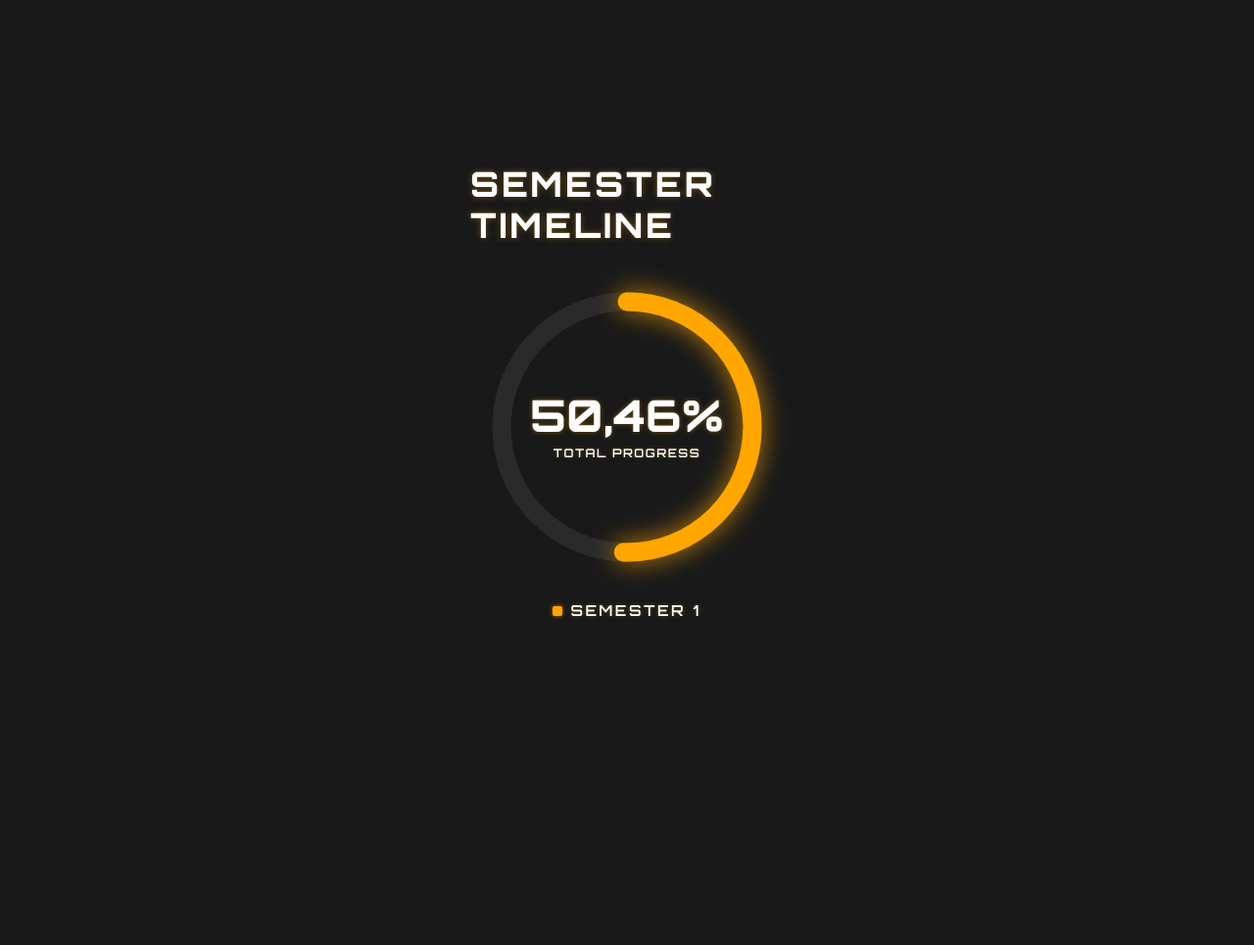
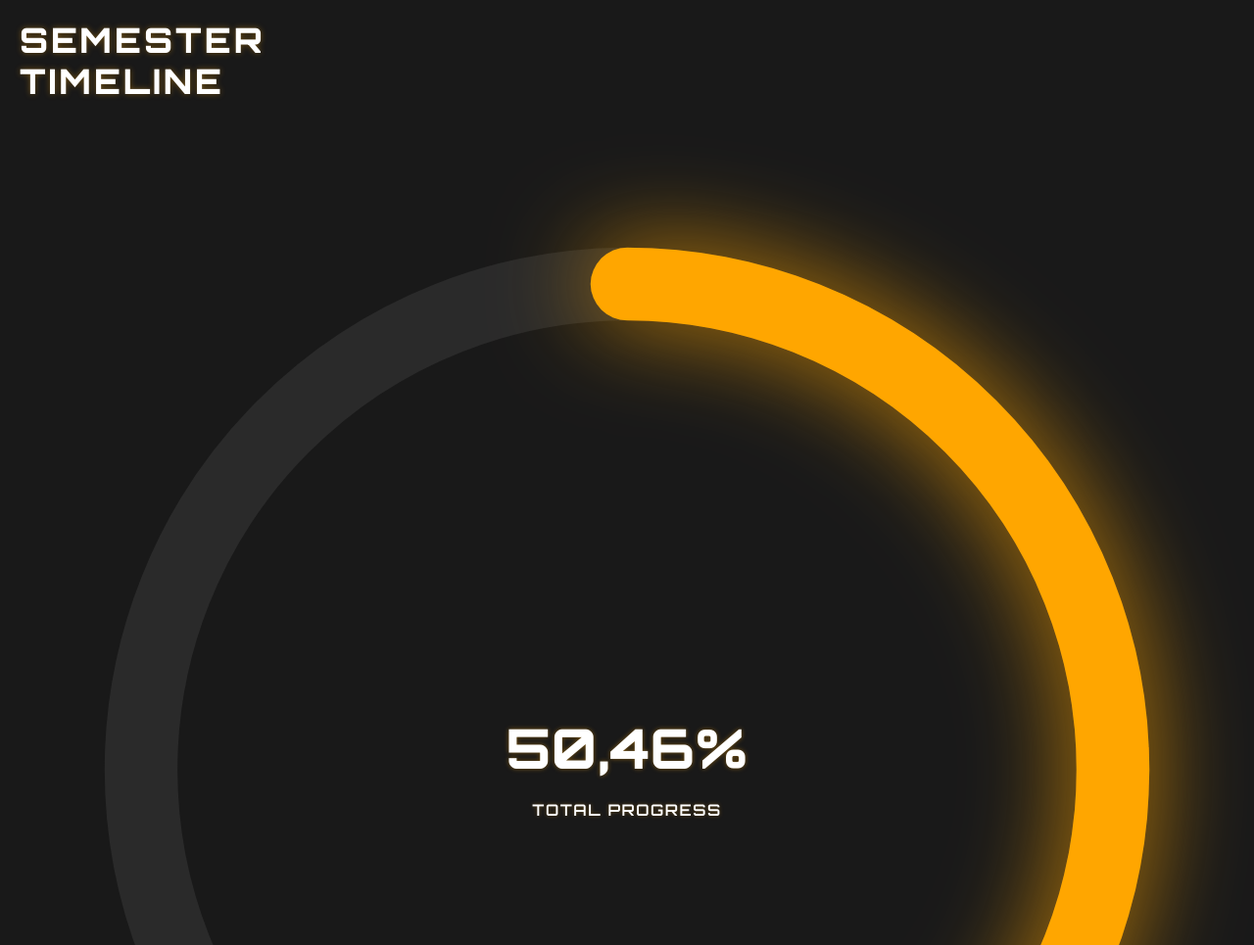
Before and after one commit to AbuZubair99/SEMESTER-TIMELINE-V1, a plain HTML site: page index.html in a window 1280 px wide. Shown: the top 965 px of the page at 98% size. Before the commit the page ends 800 px from the top, so only its background shows below. Drawn offline with Linux system fonts and the light colour scheme.

Commit message:
perubahan pada responsif

```diff
--- a/index.html
+++ b/index.html
@@ -29,41 +29,42 @@
       overflow: hidden;
     }
 
+    /* Container utama mengikuti 100% lebar ruang tempatnya diletakkan */
     .container {
       display: flex;
       flex-direction: column;
       align-items: flex-start;
       justify-content: center;
-      width: min(90%, 320px);
-      padding: 30px 0;
+      width: 100%;
+      height: 100%;
+      padding: 20px;
+      container-type: inline-size; /* Memicu container query untuk skala responsif */
     }
 
-    /* Judul dengan glow tipis */
+    /* Judul rata kiri mengikuti skala container */
     .title {
       font-family: 'Orbitron', sans-serif;
-      font-size: clamp(1.4rem, 3.5vw, 2.2rem);
+      font-size: clamp(1rem, 8cqi, 2.2rem);
       font-weight: 800;
       letter-spacing: 3px;
       line-height: 1.2;
-      margin-bottom: 25px;
+      margin-bottom: 5cqi;
       color: #ffffff;
-      text-shadow: 0 0 6px rgba(255, 166, 0, 0.35); /* Glow diperkecil */
+      text-shadow: 0 0 6px rgba(255, 166, 0, 0.35);
       align-self: flex-start;
-      padding-left: 0;
-      margin-left: 0;
     }
 
     .circle-item {
       display: flex;
       flex-direction: column;
       align-items: center;
-      width: 100%;
+      width: 100%; /* Membuat komponen lingkaran menggunakan penuh lebar ruang */
     }
 
     .circle-wrapper {
       position: relative;
-      width: 100%;
-      aspect-ratio: 1 / 1;
+      width: 100%; /* Fleksibel membesar/mengecil mengikuti ruang */
+      aspect-ratio: 1 / 1; /* Menjaga rasio lingkaran tetap simetris */
       display: flex;
       justify-content: center;
       align-items: center;
@@ -83,14 +84,13 @@
       stroke-width: 6;
     }
 
-    /* Progress bar melingkar dengan glow yang diperkecil (9px -> 4px) */
     .circle-progress {
       fill: none;
       stroke: #ffa600;
       stroke-width: 6;
       stroke-linecap: round;
       transition: stroke-dashoffset 0.5s linear;
-      filter: drop-shadow(0 0 4px rgba(255, 166, 0, 0.75)); /* Radius glow diperkecil */
+      filter: drop-shadow(0 0 4px rgba(255, 166, 0, 0.75));
     }
 
     .number-container {
@@ -101,47 +101,47 @@
       justify-content: center;
     }
 
-    /* Angka persentase dengan glow lebih tipis */
+    /* Ukuran teks di dalam lingkaran beradaptasi menggunakan unit cqi */
     .number {
       font-family: 'Orbitron', sans-serif;
-      font-size: clamp(1.8rem, 4.8vw, 2.8rem);
+      font-size: clamp(1.2rem, 14cqi, 3.5rem);
       font-weight: 800;
       color: #ffffff;
-      text-shadow: 0 0 5px rgba(255, 166, 0, 0.4); /* Glow diperkecil */
+      text-shadow: 0 0 5px rgba(255, 166, 0, 0.4);
       line-height: 1;
     }
 
     .sub-number {
       font-family: 'Orbitron', sans-serif;
-      font-size: clamp(0.6rem, 1.4vw, 0.75rem);
+      font-size: clamp(0.5rem, 3.8cqi, 1rem);
       font-weight: 600;
       color: #ffffff;
       letter-spacing: 1.5px;
-      margin-top: 8px;
+      margin-top: 2cqi;
       text-transform: uppercase;
-      text-shadow: 0 0 4px rgba(255, 166, 0, 0.3); /* Glow diperkecil */
+      text-shadow: 0 0 4px rgba(255, 166, 0, 0.3);
     }
 
     .label {
-      margin-top: 18px;
+      margin-top: 4cqi;
       display: flex;
       align-items: center;
-      gap: 8px;
+      gap: 2cqi;
       font-family: 'Orbitron', sans-serif;
-      font-size: clamp(0.75rem, 1.4vw, 0.95rem);
+      font-size: clamp(0.6rem, 4.2cqi, 1.1rem);
       font-weight: 600;
       color: #ffffff;
       letter-spacing: 2.5px;
       text-transform: uppercase;
-      text-shadow: 0 0 4px rgba(255, 166, 0, 0.3); /* Glow diperkecil */
+      text-shadow: 0 0 4px rgba(255, 166, 0, 0.3);
     }
 
     .label-box {
-      width: 10px;
-      height: 10px;
+      width: clamp(6px, 2.5cqi, 12px);
+      height: clamp(6px, 2.5cqi, 12px);
       background-color: #ffa600;
       border-radius: 2px;
-      box-shadow: 0 0 4px rgba(255, 166, 0, 0.6); /* Glow kotak diperkecil */
+      box-shadow: 0 0 4px rgba(255, 166, 0, 0.6);
     }
   </style>
 </head>
```
